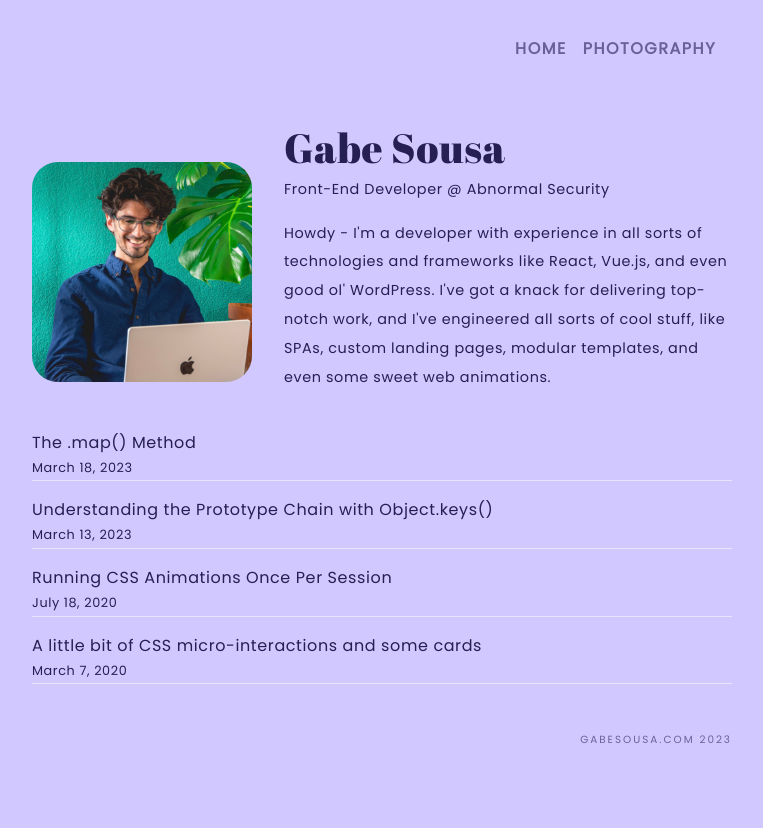
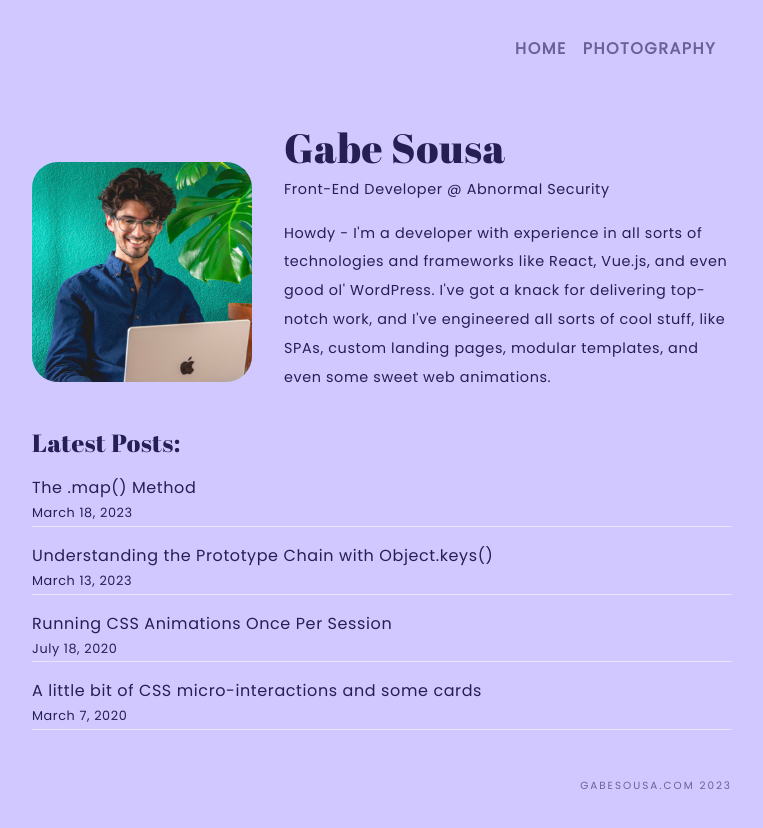
Before and after one commit to developer-gabe/nextjs-project, a Next.js app: page / in a window 1280 px wide. Shown: the top 828 px of the page, without its empty margins (258-1021 px from the left). Before the commit the page ends 800 px from the top, so only its background shows below. Built offline with nearby package versions, Linux system fonts and the light colour scheme; a small style sheet from the web is missing.

Commit message:
Add latest posts header

```diff
--- a/pages/index.js
+++ b/pages/index.js
@@ -16,6 +16,7 @@ export default function Home ({ allPostsData }){
     <main className='Home'>
 			<Bio />
 			<section className='blog-list__section'>
+				<h2>Latest Posts:</h2>
         <ul className="blog-list">
           {allPostsData.map(({ id, date, title }) => (
             <li key={id} className="blog-list__item">
--- a/styles/globals.css
+++ b/styles/globals.css
@@ -34,6 +34,7 @@ h1 {
 h2 {
 	font-size: 1.55rem;
 	font-weight: 400;
+	margin-bottom: .5rem;
 }
 
 h3 {
```
